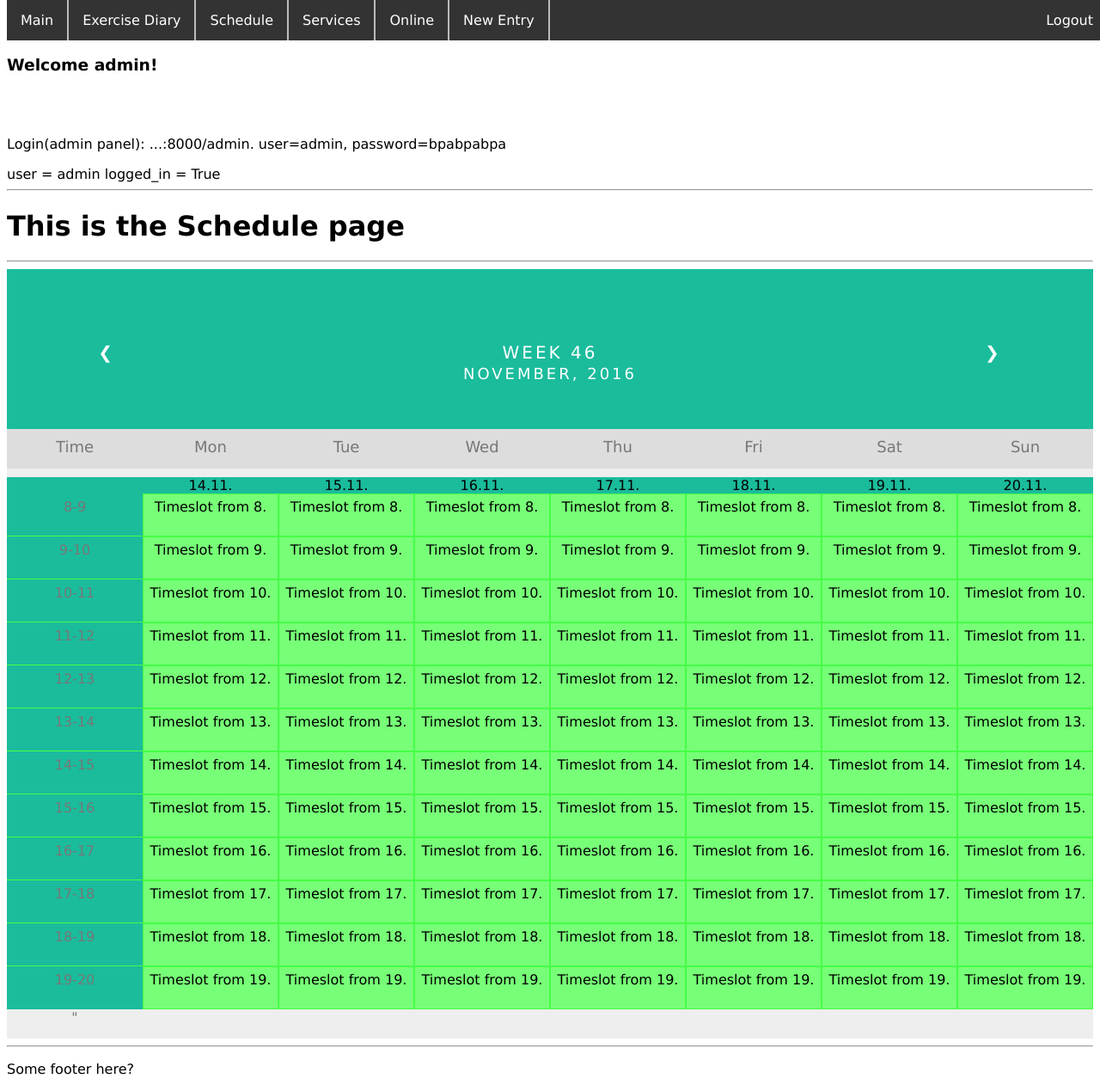
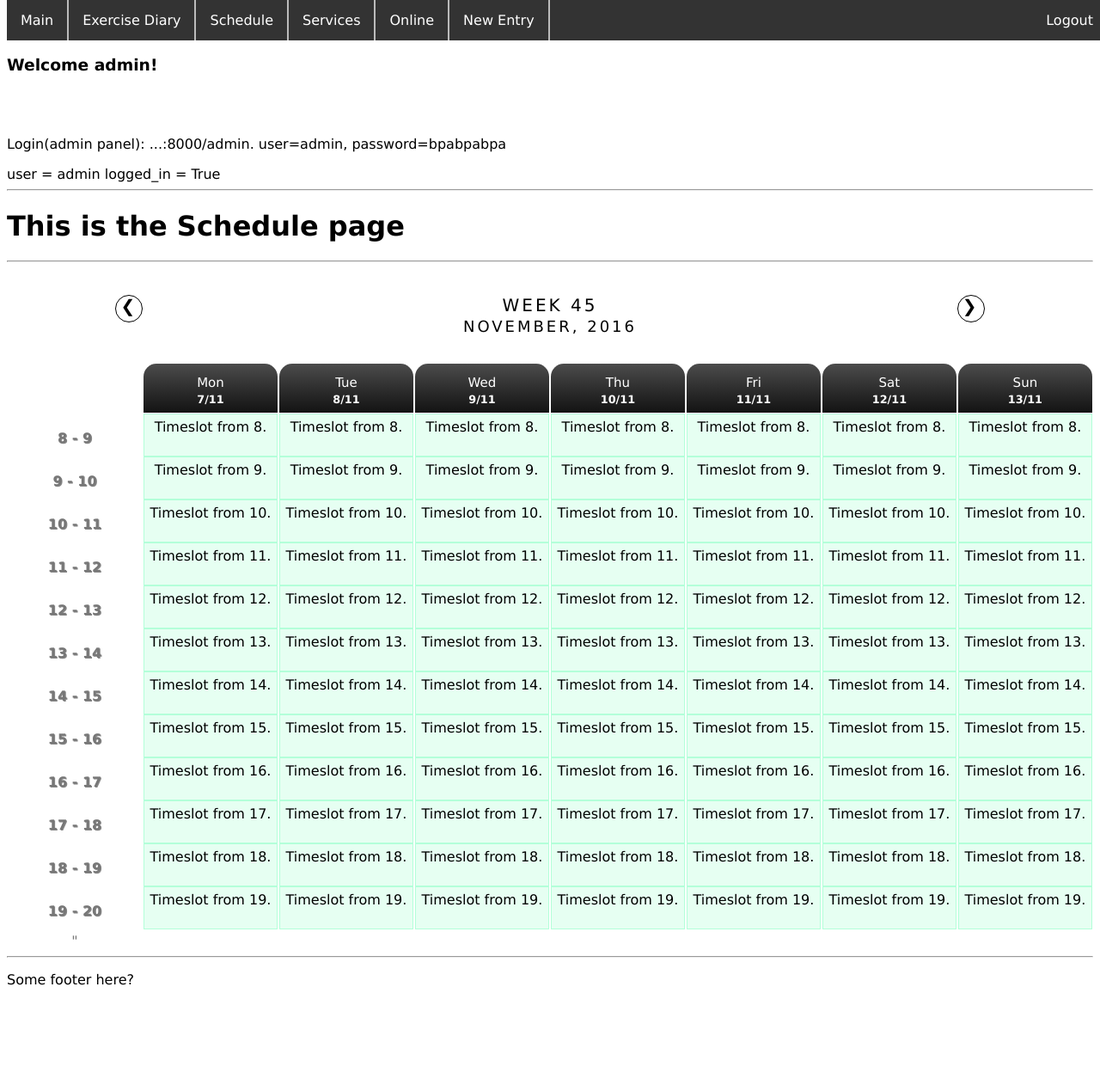
Before and after one commit to ashiqahmed005/GymHouse-1, a Django app: page /schedule/ in a window 1280 px wide. Shown: the whole page at 86% size. After the commit the page ends 1146 px from the top, so only its background shows below. Run offline with Django 3.2, Linux system fonts and the light colour scheme; a user stored in the database is signed in; some libraries are stand-ins or nearby versions.

Commit message:
Fixed minor calendar bug, updated calendar CSS

```diff
--- a/schedule/templates/schedule/schedule_template.html
+++ b/schedule/templates/schedule/schedule_template.html
@@ -29,7 +29,7 @@
     </div>
 
     <div class="weekdays">
-      <div id=-1 class="dayLabel">Time</div>
+      <div id=-1 class="dayLabel timelabel">Time</div>
       <div id=0 class="dayLabel">Mon</div>
       <div id=1 class="dayLabel">Tue</div>
       <div id=2 class="dayLabel">Wed</div>
--- a/static/css/weekcalendar.css
+++ b/static/css/weekcalendar.css
@@ -3,43 +3,50 @@ body {font-family: Verdana, sans-serif;}
 
 /* Month header */
 .week {
-    padding: 25px 25px;
+    /*padding: 0 25%;*/
+	padding-top: 30px;
     width: 100%;
-    height: 186px;
-    background: #1abc9c;
+    height: 100px;
+    /*background: #1abc9c;*/
 }
 
 .week div {
-    color: white;
+    color: black;
     font-size: 20px;
     text-transform: uppercase;
     letter-spacing: 3px;
     text-align: center;
-    height:100%;
-    padding: 60px 0;
+    /*height:100%;
+    padding: 60px 0;*/
 }
 
 /* Previous button inside month header */
 .week .prev {
     float: left;
-    width: 15%;
-    padding: 60px 0;
+    width: 32px;
+	height: 32px;
     cursor: pointer;
+	border: 1px solid black;
+	border-radius: 20px;
+	margin-left: 10%
 }
 
 /* Next button */
 .week .next {
     float: right;
-    width: 15%;
-    padding: 60px 0;
+    width: 32px;
+	height: 32px;
     cursor: pointer;
+	border: 1px solid black;
+	border-radius: 20px;
+	margin-right: 10%
 }
 
 /* Weekdays (Mon-Sun) */
 .weekdays {
     margin: 0;
-    padding: 10px 0;
-    background-color:#ddd;
+    padding: 10px 0 0px 0;
+    /*background-color:#ddd;*/
 }
 /*
 .weekdays div {
@@ -51,8 +58,8 @@ body {font-family: Verdana, sans-serif;}
 */
 /* Days (1-31) */
 .days {
-    padding: 10px 0;
-    background: #eee;
+    padding: 0px 0;
+    /*background: #eee;*/
     margin: 0;
 }
 
@@ -65,52 +72,80 @@ body {font-family: Verdana, sans-serif;}
     list-style-type: none;
     display: inline-block;
     float: left;
-    width: 12.5%;
+    width: 12.4%;
     text-align: center;
-    margin-bottom: 5px;
-    font-size:18px;
-    color:#777;
+    font-size:15px;
+    color:#fff;
+	margin: 0 0.05%;
+	/*background: #222;*/
+	padding-top: 1%;
+	border-radius: 15px 15px 0 0;
+
+	background: #4c4c4c; /* Old browsers */
+	background: -moz-linear-gradient(top, #4c4c4c 0%, #2c2c2c 100%); /* FF3.6-15 */
+	background: -webkit-linear-gradient(top, #4c4c4c 0%,#2c2c2c 100%); /* Chrome10-25,Safari5.1-6 */
+	background: linear-gradient(to bottom, #4c4c4c 0%,#2c2c2c 100%); /* W3C, IE10+, FF16+, Chrome26+, Opera12+, Safari7+ */
+	filter: progid:DXImageTransform.Microsoft.gradient( startColorstr='#4c4c4c', endColorstr='#2c2c2c',GradientType=0 ); /* IE6-9 */
+}
+
+.timelabel {
+	background: #fff;
 }
 
 .timeLabel {
     list-style-type: none;
     display: inline-block;
     float: left;
-    width: 12.5%;
+    width: 12.4%;
     text-align: center;
     margin-bottom: 5px;
     color:#777;
+	margin: 0 0.05%;
 }
 
 .dayElement{
     float: left;
-    width: 12.5%;
+    width: 12.4%;
     text-align: center;
+	margin: 0 0.05%;
 }
 
 
 .dayOfMonth{
-    background-color: #1abc9c;
+    background-color: #222;
+	margin-bottom: 1%;
+	padding: 2% 0 5% 0;
+	color: #fff;
+	font-size: 80%;
+	font-weight: bold;
+
+	background: #4c4c4c; /* Old browsers */
+	background: -moz-linear-gradient(top, #2c2c2c 0%, #131313 100%); /* FF3.6-15 */
+	background: -webkit-linear-gradient(top, #2c2c2c 0%,#131313 100%); /* Chrome10-25,Safari5.1-6 */
+	background: linear-gradient(to bottom, #2c2c2c 0%,#131313 100%); /* W3C, IE10+, FF16+, Chrome26+, Opera12+, Safari7+ */
+	filter: progid:DXImageTransform.Microsoft.gradient( startColorstr='#2c2c2c', endColorstr='#131313',GradientType=0 ); /* IE6-9 */
 }
 
 .hour{
-    padding-top: 5px;
+    padding-top: 15px;
     padding-bottom: 5px;
-    background-color: #1abc9c;
+    /*background-color: #1abc9c;
     border-top: 1px solid #1abc9c;
-    border-bottom: 1px solid #44ff44;
+    border-bottom: 1px solid #44ff44;*/
     height: 50px;
+	font-weight: bold;
+	text-shadow: 1px 1px #888;
 }
 
 .hour:last-of-type{
-    border-bottom: 1px solid #1abc9c;
+    /*border-bottom: 1px solid #1abc9c*/;
 }
 
 .time{
     padding-top: 5px;
     padding-bottom: 5px;
-    background-color: #77ff77;
-    border: 1px solid #44ff44;
+    background-color: #e6fff2;
+    border: 1px solid #b3ffd9;
     height: 50px;
 }
 
@@ -119,7 +154,10 @@ body {font-family: Verdana, sans-serif;}
 }
 
 .cornerElement{
-    background-color: #1abc9c;
+    background-color: #fff;
+	margin-bottom: 1%;
+	padding: 2% 0 5% 0;
+	border-radius: 0 0 15px 15px;
 }
 
 
--- a/static/scripts/calendar.js
+++ b/static/scripts/calendar.js
@@ -172,7 +172,7 @@ addDatesToCalendar = function(week, year, label){
 
         $dayElement = $(
             "<div class='dayElement' id="+i+">" +
-                "<div class='dayOfMonth'>"+currentDay+"."+currentMonth+".</div>" +
+                "<div class='dayOfMonth'>"+currentDay+"/"+currentMonth+"</div>" +
                 "<div class='classes'>" +
                     "<div class='timeSlots'></div>" +
                 "</div>" +
@@ -298,6 +298,7 @@ $(document).ready(function(){
     var mday = m.date();
     var mweekday = m.isoWeekday();
     var mweek = m.isoWeek();
+	mweek = mweek - 1;
 
     console.log("MOMENT DMY: " + myear + " " + mmonth +
         " " + mday + " " + mweekday + " week: " + mweek);
@@ -305,13 +306,15 @@ $(document).ready(function(){
     console.log(typeof(mweek));
 
 
-    addDatesToCalendar(mweek,myear);
+    var ar_init = addDatesToCalendar(mweek,myear);
+	mweek = ar_init[0] ;
+    myear = ar_init[1];
 
 
     //Add hours to column "hours"
     for(var i = 0; i<12; i++){
         $(".timeLabel").find(".hours").append(
-            "<div class='hour'>"+(i+8)+ "-" + (i+9) + "</div>"
+            "<div class='hour'>"+(i+8)+ "\xa0-\xa0" + (i+9) + "</div>"
         );
     }
 
```
